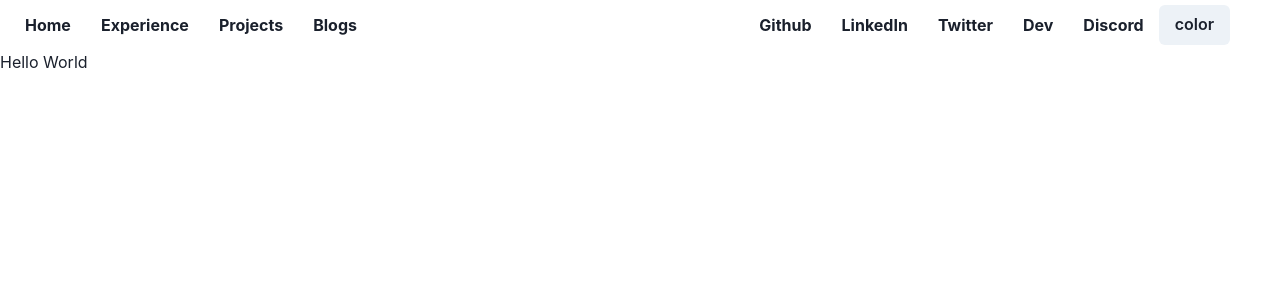
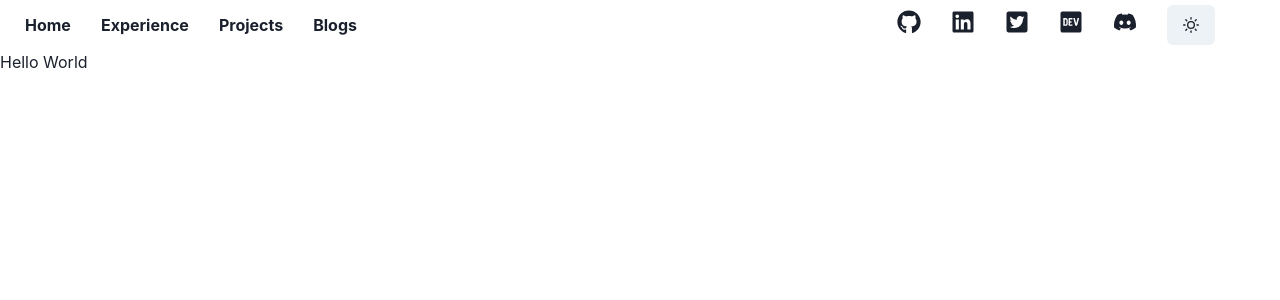
Before and after one commit to sanketshevkar/Portfolio, a Next.js app: page / in a window 1280 px wide. Shown: the top 300 px of the page. Built offline with nearby package versions, Linux system fonts and the light colour scheme.

Commit message:
feat(components): navbar setup with social icons and modes
Signed-off-by: Sanket Shevkar <shevkar.sanket@gmail.com>

```diff
--- a/components/Navbar.js
+++ b/components/Navbar.js
@@ -1,9 +1,21 @@
+import { useState } from 'react'
 import Link from 'next/link';
 import navStyles from '../styles/Navbar.module.css';
-import { Button, useColorMode } from '@chakra-ui/react';
+import { Button, useColorMode, Icon } from '@chakra-ui/react';
+import { SunIcon, MoonIcon } from '@chakra-ui/icons'
+import { FaGithub, FaLinkedin, FaTwitterSquare, FaDev, FaDiscord } from "react-icons/fa";
 
 function Navbar() {
+    const [mode, setMode] = useState("light");
     const { toggleColorMode } = useColorMode();
+    const onClickModeHandler = () =>{
+        toggleColorMode();
+        if(mode==="light"){
+            setMode("dark");
+        }else{
+            setMode("light");
+        }
+    }
     return (
         <nav className={navStyles.nav}>
                 <ul>
@@ -13,12 +25,12 @@ function Navbar() {
                     <li><Link href="/blogs">Blogs</Link></li>
                 </ul>
                 <ul className={navStyles.social}>
-                    <li><Link href="/blogs">Github</Link></li>
-                    <li><Link href="/blogs">LinkedIn</Link></li>
-                    <li><Link href="/blogs">Twitter</Link></li>
-                    <li><Link href="/blogs">Dev</Link></li>
-                    <li><Link href="/blogs">Discord</Link></li>
-                    <li><Button onClick={toggleColorMode}>color</Button></li>
+                    <li><Link href="/blogs"><Icon w={6} h={6} as={FaGithub} /></Link></li>
+                    <li><Link href="/blogs"><Icon w={6} h={6} as={FaLinkedin} /></Link></li>
+                    <li><Link href="/blogs"><Icon w={6} h={6} as={FaTwitterSquare} /></Link></li>
+                    <li><Link href="/blogs"><Icon w={6} h={6} as={FaDev} /></Link></li>
+                    <li><Link href="/blogs"><Icon w={6} h={6} as={FaDiscord} /></Link></li>
+                    <li><Button onClick={onClickModeHandler}>{mode==="light"?<SunIcon />:<MoonIcon />}</Button></li>
                 </ul>
         </nav>
     )
--- a/package.json
+++ b/package.json
@@ -8,12 +8,14 @@
     "start": "next start"
   },
   "dependencies": {
+    "@chakra-ui/icons": "^1.0.13",
     "@chakra-ui/react": "^1.6.3",
     "@emotion/react": "^11.4.0",
     "@emotion/styled": "^11.3.0",
     "framer-motion": "^4.1.17",
     "next": "10.2.3",
     "react": "17.0.2",
-    "react-dom": "17.0.2"
+    "react-dom": "17.0.2",
+    "react-icons": "^4.2.0"
   }
 }
--- a/styles/Navbar.module.css
+++ b/styles/Navbar.module.css
@@ -13,7 +13,7 @@
     list-style: none;
   }
 
-  .nav ul li a {
+  .nav ul li {
     margin: 5px 15px;
     font-weight: bold;
   }
```
Also changed, not shown: 1 other file (tests, documents, lock files or other folders).
